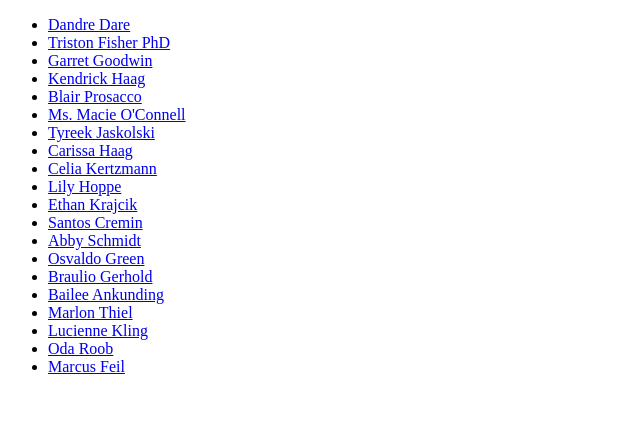
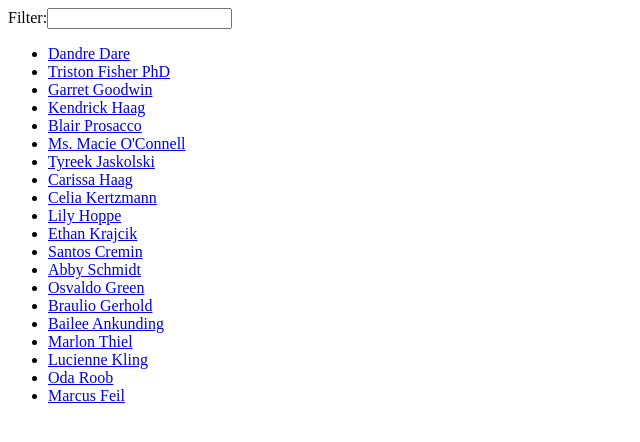
Before and after one commit to testerez/next-ts-mui-experiments, a Next.js app: page / in a window 1280 px wide. Shown: the top 442 px of the page, without its empty margins (0-640 px from the left). Built offline with nearby package versions, Linux system fonts and the light colour scheme.

Commit message:
Filter contacts

```diff
--- a/pages/index.tsx
+++ b/pages/index.tsx
@@ -6,14 +6,35 @@ interface Props {
   contacts: Contact[];
 }
 
-export default class extends React.Component<Props> {
+interface State {
+  filter: string;
+}
+
+export default class extends React.Component<Props, State> {
+  state = {filter: ''}
+
   static getInitialProps = async () => ({
     contacts: await getContacts(),
   })
 
+  handleFilterChange = (event: React.ChangeEvent<HTMLInputElement>) => {
+    this.setState({ filter: event.target.value });
+  }
+
   render() {
+    const { filter } = this.state;
+    const filteredContacts = this.props.contacts
+      .filter(c => c.name.toLowerCase().indexOf(filter.toLowerCase()) !== -1);
     return (
-      <ContactList contacts={this.props.contacts} />
+      <div>
+        Filter:
+        <input
+          type="text"
+          onChange={this.handleFilterChange}
+          value={filter}
+        />
+        <ContactList contacts={filteredContacts} />
+      </div>
     )
   }
 }
```
